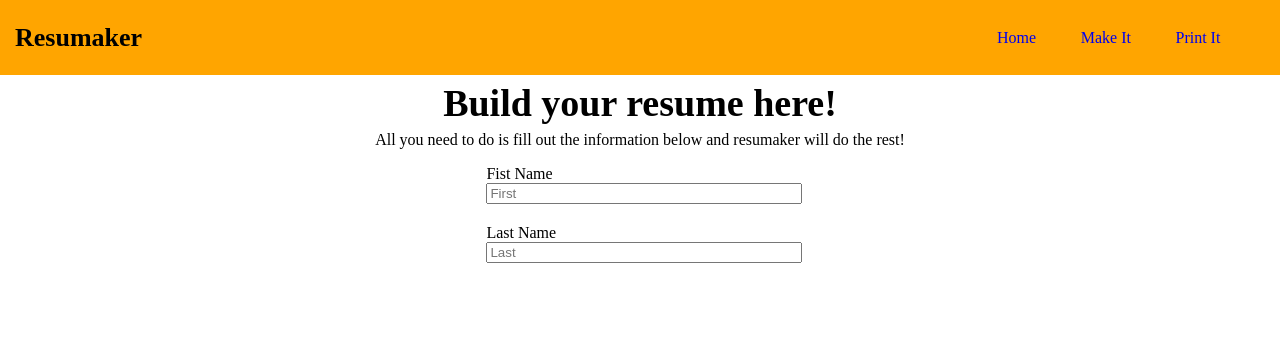
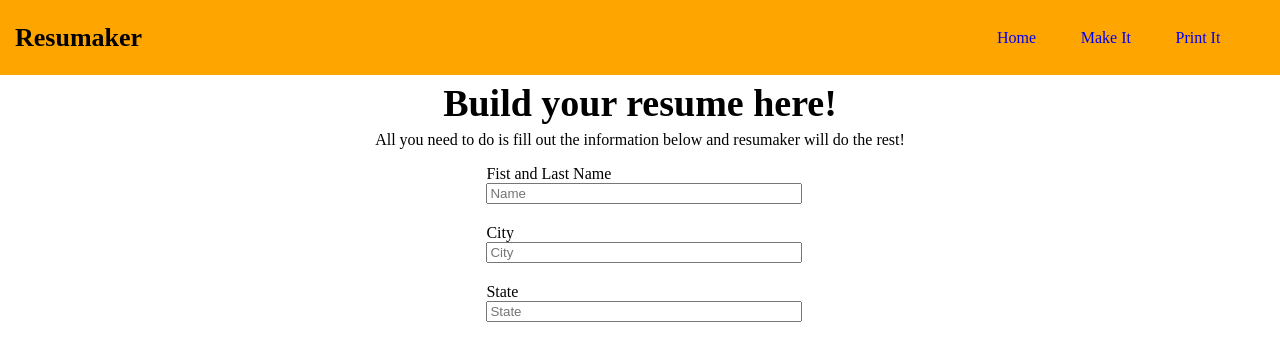
Before and after one commit to krboelter/resumaker, a React (Create React App) app: page /makeit in a window 1280 px wide. Shown: the top 360 px of the page. Built offline with nearby package versions, Linux system fonts and the light colour scheme.

Commit message:
makeit updates

```diff
--- a/src/components/MakeIt.js
+++ b/src/components/MakeIt.js
@@ -7,16 +7,24 @@ export default function MakeIt() {
             <H2>Build your resume here!</H2>
             <P>All you need to do is fill out the information below and resumaker will do the rest!</P>
             <Form>
+                <SetContainer>
+                    <Set>
+                        <Label>Fist and Last Name</Label>
+                        <Input
+                            placeholder='Name'
+                        />
+                    </Set>
+                </SetContainer>
                 <Set>
-                    <Label>Fist Name</Label>
+                    <Label>City</Label>
                     <Input
-                        placeholder='First'
+                        placeholder='City'
                     />
                 </Set>
                 <Set>
-                    <Label>Last Name</Label>
+                    <Label>State</Label>
                     <Input
-                        placeholder='Last'
+                        placeholder='State'
                     />
                 </Set>
             </Form>
@@ -41,6 +49,11 @@ const P = styled.p`
     font-size: 16px;
 `
 
+const SetContainer = styled.div`
+    display: flex;
+    justify-content: space-between;
+`
+
 const Form = styled.form`
     display: flex;
     flex-direction: column;
```
